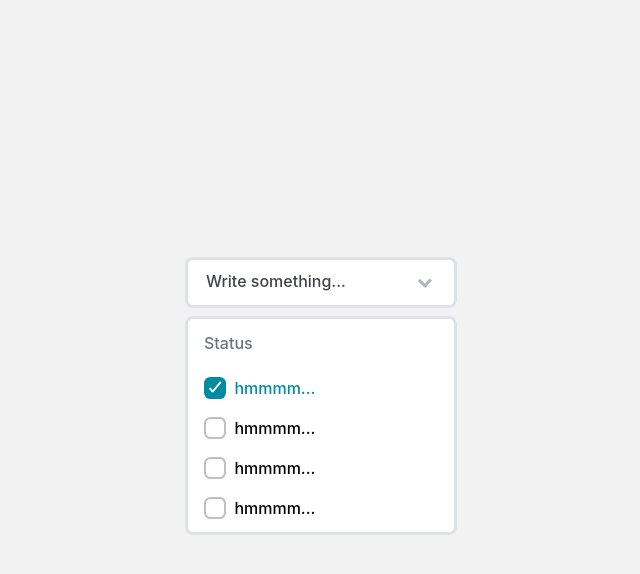
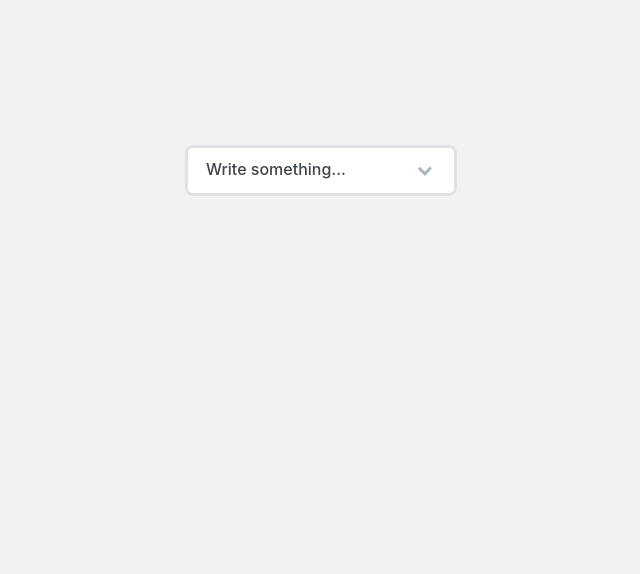
Before and after one commit to ilhmpy/To-Do-List-Angular-, an Angular app: page / in a window 1280 px wide. Shown: the top 574 px of the page, without its empty margins (319-959 px from the left). Built offline with nearby package versions, Linux system fonts and the light colour scheme.

Commit message:
Delete, animations, checked

```diff
--- a/src/app/UIComponents/container/container.component.html
+++ /dev/null
@@ -1 +0,0 @@
-<p>container works!</p>
--- a/src/app/todo/todo.component.css
+++ b/src/app/todo/todo.component.css
@@ -1,7 +1,8 @@
 .todo {
     font-family: "Inter", sans-serif;
     width: 100%;
-    height: 100%;
+    overflow-y: hidden;
+    position: relative;
 }
 
 .bg {
@@ -22,8 +23,8 @@
     align-items: center;
     justify-content: left;
     display: flex;
+    z-index: 2;
     justify-content: space-between;
-    margin-bottom: .5em;
 }
 
 .todo_menu-arrow {
@@ -73,6 +74,9 @@
     height: auto;
     flex-direction: column;
     justify-content: left;
+    transition: 1s;
+    z-index: -1;
+    transform: translateY(-120%);
 }
 
 .todo_menu-item {
@@ -147,3 +151,21 @@
     right: .22em;
     bottom: .7em;
 }
+
+.menu_on {
+    transform: translateY(0);
+}
+
+.zIndex {
+    z-index: -1;
+}
+
+.thrash_icon {
+    position: absolute;
+    right: .2em;
+    width: 1.2em;
+    height: 1.2em;
+    cursor: pointer;
+    opacity: 0%;
+    transition: 1s;
+}
--- a/src/app/todo/todo.component.html
+++ b/src/app/todo/todo.component.html
@@ -2,35 +2,33 @@
     <div class="todo">
         <div class="todo_menu bg">
             <input class="todo_menu-input" placeholder="Write something..." />
-            <div class="todo_menu-arrow">
+            <div class="todo_menu-arrow" (click)="changeMenuState()">
                 <span></span>
             </div>
         </div>
-        <div class="todo_menu todo_items bg">
+        <div
+            #todoItemsElement
+            [ngClass]="{ 'menu_on': isMenuVisible && todoItems.length > 0}"
+            class="todo_menu todo_items bg"
+        >
             <p class="todo_items-title">Status</p>
-            <div class="todo_menu-item">
-                <div class="todo_menu-item_checkbox checked"></div>
-                <span class="todo_menu-text checked_text">
-                    hmmmm...
-                </span>
-            </div>
-            <div class="todo_menu-item">
-                <div class="todo_menu-item_checkbox"></div>
-                <span class="todo_menu-text">
-                    hmmmm...
-                </span>
-            </div>
-            <div class="todo_menu-item">
-                <div class="todo_menu-item_checkbox"></div>
-                <span class="todo_menu-text">
-                    hmmmm...
-                </span>
-            </div>
-            <div class="todo_menu-item">
-                <div class="todo_menu-item_checkbox"></div>
-                <span class="todo_menu-text">
-                    hmmmm...
-                </span>
+            <div *ngFor="let todoItem of todoItems; let i = index">
+                <div class="todo_menu-item">
+                    <div
+                        [ngClass]="{ 'checked': todoItem.checked }"
+                        class="todo_menu-item_checkbox"
+                        (click)="changeChackedStatus(i)"
+                    ></div>
+                    <span [ngClass]="{ 'checked_text': todoItem.checked }" class="todo_menu-text">
+                        {{ todoItem.text }}
+                    </span>
+                    <img
+                        [ngStyle]="{ 'opacity': todoItem.checked ? '100%' : '0%' }"
+                        class="thrash_icon"
+                        src="/thrash.svg"
+                        (click)="deleteItem(i)"
+                    />
+                </div>
             </div>
         </div>
     </div>
--- a/src/app/todo/todo.component.ts
+++ b/src/app/todo/todo.component.ts
@@ -1,12 +1,65 @@
-import { Component } from '@angular/core';
+import { CommonModule } from '@angular/common';
+import { Component, ElementRef, ViewChild } from '@angular/core';
+
+interface TodoItem {
+  text: string;
+  checked: boolean;
+}
 
 @Component({
   selector: 'app-todo',
-  imports: [],
+  imports: [ CommonModule ],
+  standalone: true,
   templateUrl: './todo.component.html',
   styleUrl: './todo.component.css'
 })
 
 export class TodoComponent {
+    @ViewChild('todoItemsElement') todoItemsElement?: ElementRef<HTMLDivElement>;
 
+    isMenuVisible = false;
+    // максимум 10 элементов сделать
+    todoItems: TodoItem[] = [
+      { text: "hmmmRIR", checked: false },
+      { text: "hmmmKOK", checked: false },
+      { text: "hmmmRÖR", checked: false },
+      { text: "hmmmLAL", checked: false },
+      { text: "hmmmRIR", checked: false },
+      { text: "hmmmKOK", checked: false },
+      { text: "hmmmRÖR", checked: false },
+      { text: "hmmmLAL", checked: false },
+      { text: "hmmmRIR", checked: false },
+      { text: "hmmmKOK", checked: false },
+    ];
+
+    async changeMenuState() {
+      this.isMenuVisible = !this.isMenuVisible;
+
+      if (this.isMenuVisible) {
+        setTimeout(() => {
+          if (this.todoItemsElement) {
+            this.todoItemsElement.nativeElement.style.zIndex = "0";
+          }
+        }, 1000);
+      }
+    }
+
+    changeChackedStatus(i: number) {
+        let newTodoItems: TodoItem[] = [];
+
+        this.todoItems.forEach((todoItem: TodoItem, idx: number) => {
+           if(idx === i) {
+              newTodoItems.push({ ...todoItem, checked: !todoItem.checked });
+           } else {
+              newTodoItems.push(todoItem);
+           }
+        });
+
+        this.todoItems = newTodoItems;
+    }
+
+    // сделать анимацию при удалении(в чатгпт помощь маленькая)
+    deleteItem(i: number) {
+      this.todoItems = this.todoItems.filter((item: TodoItem, idx: number) => idx !== i);
+    }
 }
```
Also changed, not shown: src/app/UIComponents/container/container.component.ts (deleted, +0 -11 lines), public/thrash.svg (added), src/app/UIComponents/container/container.component.css (deleted).
